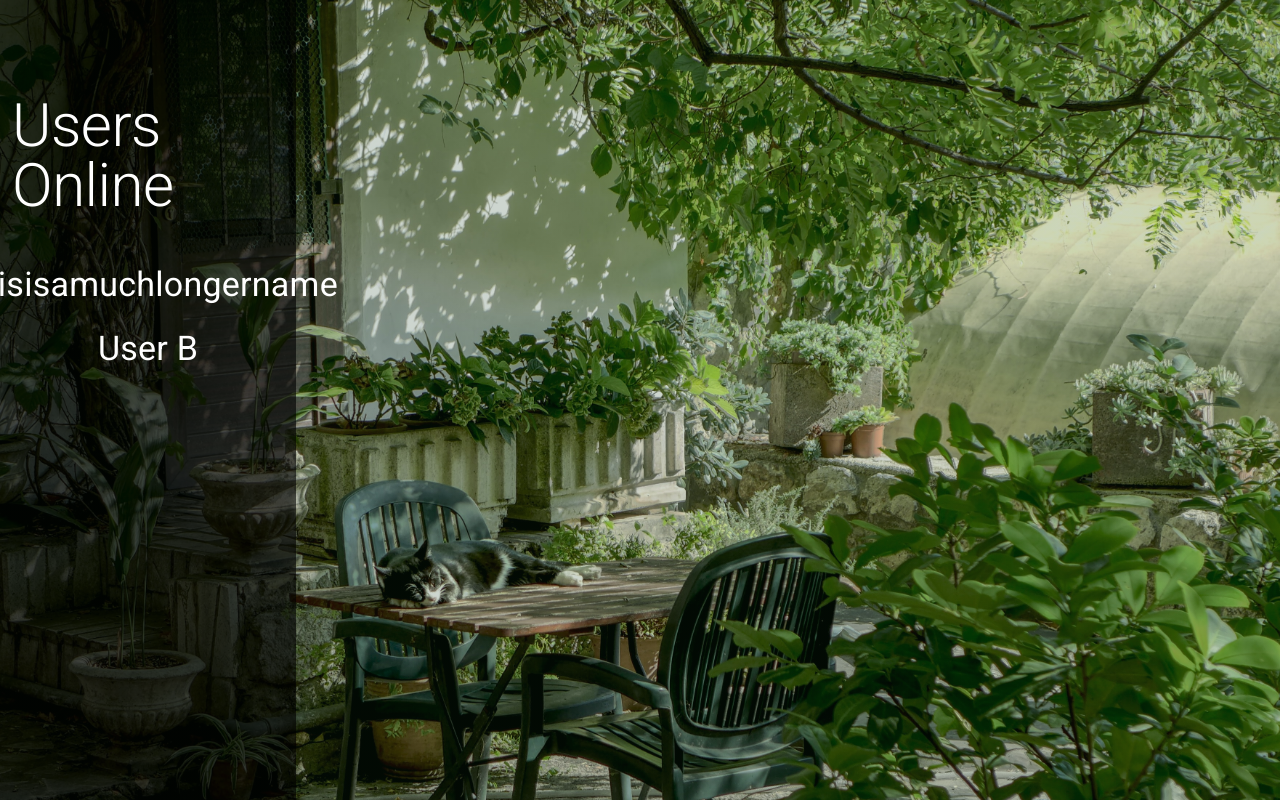
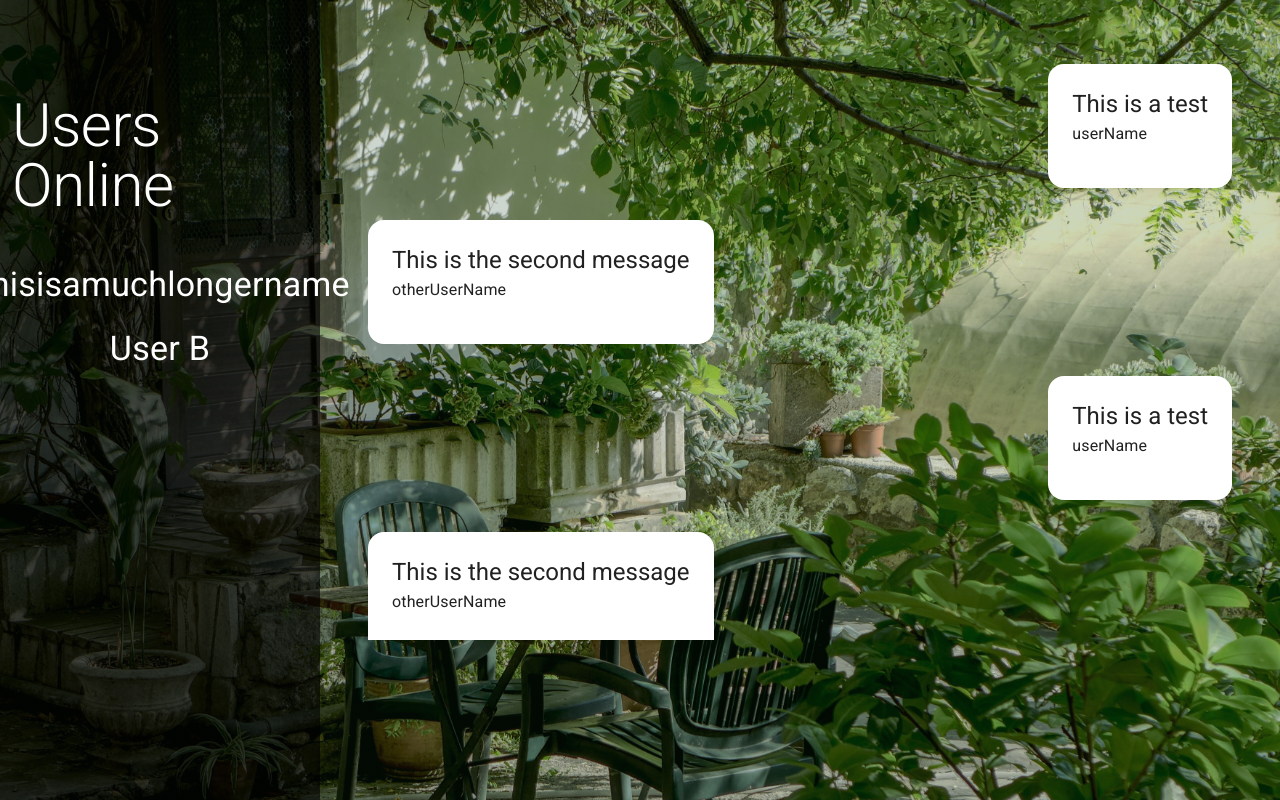
Before and after one commit to alevans99/chat-space-fe, a Vue app: page /chat in a window 1280 px wide. Built offline with nearby package versions, Linux system fonts and the light colour scheme; a web font is replaced by a local one.

Commit message:
Adds ChatStream componenet

```diff
--- a/src/App.vue
+++ b/src/App.vue
@@ -27,3 +27,9 @@ export default {
   }),
 }
 </script>
+<style>
+::-webkit-scrollbar {
+  width: 0px;
+  background: transparent;
+}
+</style>
--- a/src/components/pages/chat/ChatPage.vue
+++ b/src/components/pages/chat/ChatPage.vue
@@ -1,25 +1,25 @@
 <template>
-  <v-container class="ma-0 pa-0 fill-height">
-    <UserList />
-  </v-container>
+  <v-row class="fill-height ma-0">
+    <v-col cols="3" class="pa-0"> <UserList /> </v-col>
+
+    <v-col cols="9">
+      <v-row
+        ><v-col class="pa-0" cols="12"><ChatStream /> </v-col
+      ></v-row>
+      <v-row><v-col cols="12"></v-col></v-row>
+    </v-col>
+  </v-row>
 </template>
 
 <script>
 import UserList from './sub-components/UserList.vue'
+import ChatStream from './sub-components/ChatStream.vue'
 export default {
   name: 'chat-page',
-  components: { UserList },
+  components: { UserList, ChatStream },
   data: () => ({}),
   computed: {},
 }
 </script>
 <style scoped>
-@media only screen and (max-width: 1080px) {
-}
-
-@media only screen and (max-width: 800px) {
-}
-
-@media only screen and (max-width: 600px) {
-}
 </style>
--- /dev/null
+++ b/src/components/pages/chat/sub-components/ChatStream.vue
@@ -0,0 +1,100 @@
+<template >
+  <v-container
+    class="pa-12 d-flex flex-column ma-0 all-messages-container"
+    style="height: 80vh; overflow-y: scroll"
+    fluid
+  >
+    <div
+      :class="`single-message-container white pa-6 my-4 align-self-${messageAlignment(
+        message.sender
+      )}`"
+      style="max-width: 50%"
+      v-for="(message, i) in messages"
+      :key="`Message${i}${message.timestamp}`"
+    >
+      <h5 class="text-h5">{{ message.text }}</h5>
+      <p class="text-subtitle-1">{{ message.sender }}</p>
+    </div>
+  </v-container>
+</template>
+
+<script>
+export default {
+  name: 'chat-stream',
+
+  data: () => ({
+    currentUser: 'userName',
+    messages: [
+      { text: 'This is a test', sender: 'userName', timestamp: '' },
+      {
+        text: 'This is the second message',
+        sender: 'otherUserName',
+        timestamp: '',
+      },
+      { text: 'This is a test', sender: 'userName', timestamp: '' },
+
+      {
+        text: 'This is the second message',
+        sender: 'otherUserName',
+        timestamp: '',
+      },
+      {
+        text: 'This is the second message This is the second message This is the second messageThis is the second messageThis is the second messageThis is the second messageThis is the second messageThis is the second messageThis is the second messageThis is the second messageThis is the second messageThis is the second message',
+        sender: 'otherUserName',
+        timestamp: '',
+      },
+      {
+        text: 'This is the second message',
+        sender: 'otherUserName',
+        timestamp: '',
+      },
+      { text: 'This is a test', sender: 'userName', timestamp: '' },
+
+      { text: 'This is a test', sender: 'userName', timestamp: '' },
+
+      {
+        text: 'This is the second message',
+        sender: 'otherUserName',
+        timestamp: '',
+      },
+      { text: 'This is a test', sender: 'userName', timestamp: '' },
+
+      {
+        text: 'This is the second message',
+        sender: 'otherUserName',
+        timestamp: '',
+      },
+      {
+        text: 'This is the second message',
+        sender: 'otherUserName',
+        timestamp: '',
+      },
+    ],
+  }),
+  computed: {},
+  methods: {
+    messageAlignment(messageSender) {
+      return messageSender === this.currentUser ? 'end' : 'start'
+    },
+  },
+}
+</script>
+<style scoped>
+.single-message-container {
+  border-radius: 16px;
+}
+
+.all-messages-container::-webkit-scrollbar {
+  width: 12px;
+}
+
+.all-messages-container::-webkit-scrollbar-track {
+  -webkit-box-shadow: inset 0 0 6px rgba(0, 0, 0, 0.3);
+  border-radius: 10px;
+}
+
+.all-messages-container::-webkit-scrollbar-thumb {
+  border-radius: 10px;
+  -webkit-box-shadow: inset 0 0 6px rgba(0, 0, 0, 0.5);
+}
+</style>
--- a/src/components/pages/chat/sub-components/UserList.vue
+++ b/src/components/pages/chat/sub-components/UserList.vue
@@ -2,7 +2,7 @@
   <v-container class="fill-height py-0">
     <v-row class="fill-height">
       <v-col
-        cols="3"
+        cols="12"
         class="
           fill-height
           user-list-container
@@ -21,7 +21,6 @@
           <h4 class="text-h4 white--text">{{ user }}</h4>
         </div>
       </v-col>
-      <v-col cols="9" class="pa-0 ma-0"> </v-col>
     </v-row>
   </v-container>
 </template>
@@ -40,12 +39,4 @@ export default {
 .user-list-container {
   background-color: rgba(0, 0, 0, 0.626);
 }
-@media only screen and (max-width: 1080px) {
-}
-
-@media only screen and (max-width: 800px) {
-}
-
-@media only screen and (max-width: 600px) {
-}
 </style>
```
